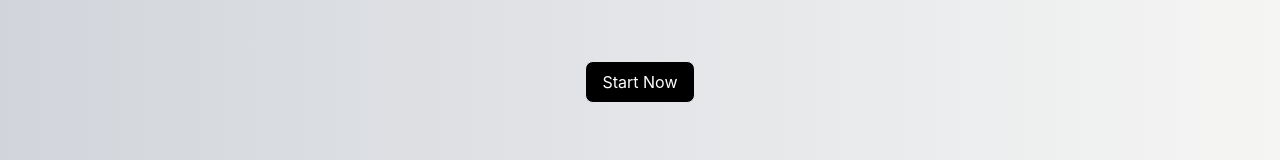
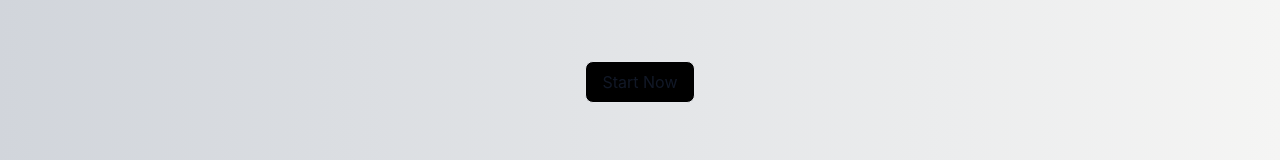
Before and after one commit to AadiNir/Health-saas, a React (Create React App) app: page / in a window 1280 px wide. Shown: the part 465-625 px from the top of the page. Built offline with nearby package versions, Linux system fonts and the light colour scheme.

Commit message:
new commit

```diff
--- a/src/Page/HomePage.tsx
+++ b/src/Page/HomePage.tsx
@@ -47,7 +47,7 @@ export default function LandingPage() {
             </div>
             <div className="flex justify-center items-center py-11 ">
                 <div className={`flex border px-4 py-2 rounded-lg hover:bg-zinc-200  ${(isDarkMode)?"bg-white":"bg-black"}`}>
-                    <Link href="imageconfig" underline="none" color={` ${(isDarkMode)?"black":"white"}`} >Start Now</Link>
+                    <Link href="imageconfig" underline="none" color={` ${(isDarkMode)?"black":"whitec"}`} >Start Now</Link>
                 </div>
             </div>
           </Container>
```
